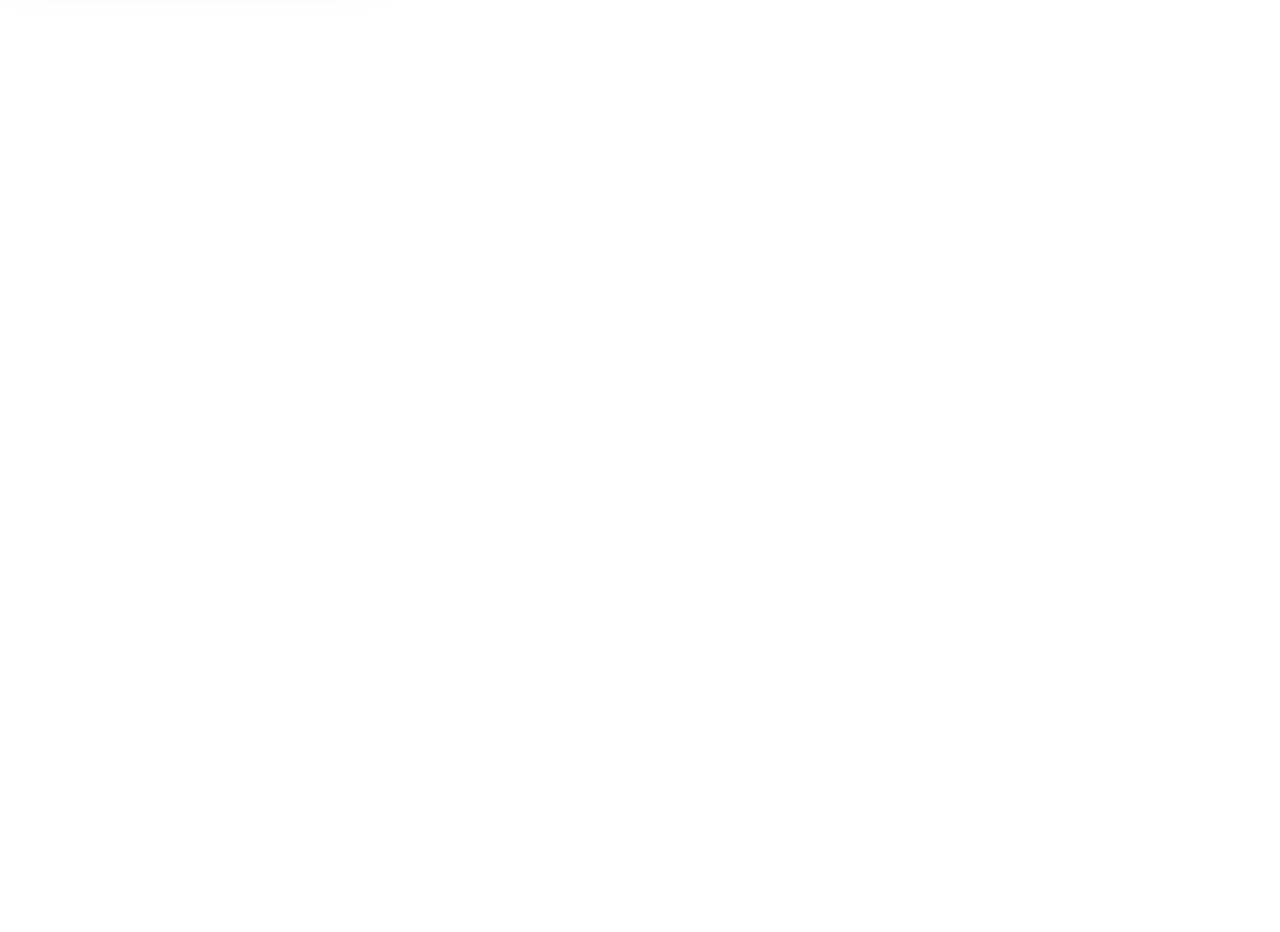
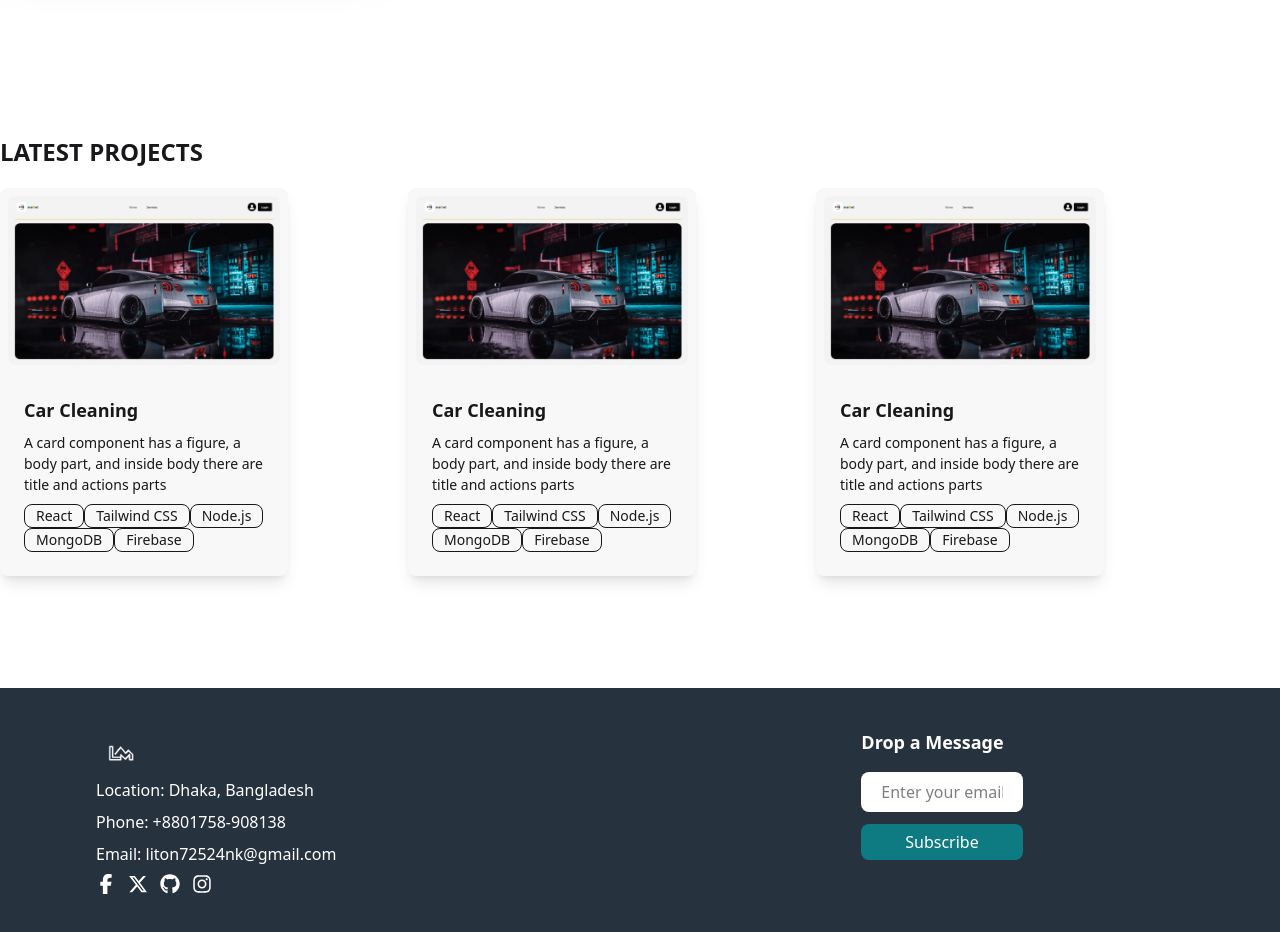
Before and after one commit to MH-liton-360/MH-liton-Portfolio, a React (Vite) app: page / in a window 1280 px wide. Shown: the part 1520-2452 px from the top of the page. Before the commit the page ends 1656 px from the top, so only its background shows below. Built offline with nearby package versions, Linux system fonts and the light colour scheme.

Commit message:
update continue

```diff
--- a/src/Components/Contact.jsx
+++ b/src/Components/Contact.jsx
@@ -1,9 +1,47 @@
+import logo from '../assets/MH.png'
+import { FaFacebookF, FaInstagram, FaGithub, FaXTwitter } from 'react-icons/fa6';
 
 const Contact = () => {
     return (
-        <div>
+        <footer id="contact" className="bg-[#27323f] text-white py-10 px-6 md:px-16 lg:px-24 p-3">
+            <div className="grid grid-cols-1 md:grid-cols-3 gap-15">
 
-        </div>
+                <div>
+                    <div className='flex text-center items-center'>
+                        <img className='h-[50px] rounded-2xl filter brightness-0 invert' src={logo} alt="" />
+                    </div>
+                    <p className="mb-2">Location: Dhaka, Bangladesh</p>
+                    <p className="mb-2">Phone: +8801758-908138</p>
+                    <p className="mb-2">Email: liton72524nk@gmail.com</p>
+                    <div className="flex gap-3 text-xl">
+                        <a href="https://www.facebook.com/MH.liton.360" className="hover:text-teal-400"><FaFacebookF /></a>
+                        <a href="#" className="hover:text-teal-400"><FaXTwitter /></a>
+                        <a href="https://github.com/MH-liton-360" className="hover:text-teal-400"><FaGithub /></a>
+                        <a href="#" className="hover:text-teal-400"><FaInstagram /></a>
+                    </div>
+                </div>
+
+
+                <div className='px-15'>
+
+                </div>
+
+                <div>
+                    <h3 className="text-lg font-semibold mb-4">Drop a Message</h3>
+                    <input
+                        type="email"
+                        placeholder="Enter your email"
+                        className="w-1/2 bg-white h-8 rounded-lg p-5 text-black"
+                    />
+                    <br />
+                    <div className='py-3'>
+                        <button className="w-1/2 bg-[#0E7A81] h-9 rounded-lg hover:bg-teal-700 px-2">
+                            Subscribe
+                        </button>
+                    </div>
+                </div>
+            </div>
+        </footer>
     );
 };
 
--- a/src/Components/Project.jsx
+++ b/src/Components/Project.jsx
@@ -1,9 +1,84 @@
+import project_logo from '../assets/project-1.jpg'
 
 const Project = () => {
     return (
-        <div>
+        <section id="project" className="mb-28">
+            <div>
+                <h1 className="text-2xl font-semibold pb-5">LATEST PROJECTS</h1>
+            </div>
+            <div className='flex gap-30'>
+                <div>
 
-        </div>
+                    <div className="card bg-base-200 w-72 shadow-lg">
+                        <figure>
+                            <img
+                                src={project_logo}
+                                className='rounded-2xl p-2'
+                                alt="Car cleaning" />
+                        </figure>
+                        <div className="card-body">
+                            <h2 className="card-title">
+                                Car Cleaning
+                            </h2>
+                            <p>A card component has a figure, a body part, and inside body there are title and actions parts</p>
+                            <div className="justify-start">
+                                <div className="badge badge-outline">React</div>
+                                <div className="badge badge-outline">Tailwind CSS</div>
+                                <div className="badge badge-outline">Node.js</div>
+                                <div className="badge badge-outline">MongoDB</div>
+                                <div className="badge badge-outline">Firebase</div>
+                            </div>
+                        </div>
+                    </div>
+                </div>
+                <div>
+                    <div className="card bg-base-200 w-72 shadow-lg">
+                        <figure>
+                            <img
+                                src={project_logo}
+                                className='rounded-2xl p-2'
+                                alt="Car cleaning" />
+                        </figure>
+                        <div className="card-body">
+                            <h2 className="card-title">
+                                Car Cleaning
+                            </h2>
+                            <p>A card component has a figure, a body part, and inside body there are title and actions parts</p>
+                            <div className="justify-start">
+                                <div className="badge badge-outline">React</div>
+                                <div className="badge badge-outline">Tailwind CSS</div>
+                                <div className="badge badge-outline">Node.js</div>
+                                <div className="badge badge-outline">MongoDB</div>
+                                <div className="badge badge-outline">Firebase</div>
+                            </div>
+                        </div>
+                    </div>
+                </div>
+                <div>
+                    <div className="card bg-base-200 w-72 shadow-lg">
+                        <figure>
+                            <img
+                                src={project_logo}
+                                className='rounded-2xl p-2'
+                                alt="Car cleaning" />
+                        </figure>
+                        <div className="card-body">
+                            <h2 className="card-title">
+                                Car Cleaning
+                            </h2>
+                            <p>A card component has a figure, a body part, and inside body there are title and actions parts</p>
+                            <div className="justify-start">
+                                <div className="badge badge-outline">React</div>
+                                <div className="badge badge-outline">Tailwind CSS</div>
+                                <div className="badge badge-outline">Node.js</div>
+                                <div className="badge badge-outline">MongoDB</div>
+                                <div className="badge badge-outline">Firebase</div>
+                            </div>
+                        </div>
+                    </div>
+                </div>
+            </div>
+        </section>
     );
 };
 
```
Also changed, not shown: src/assets/project-1.jpg (added).
